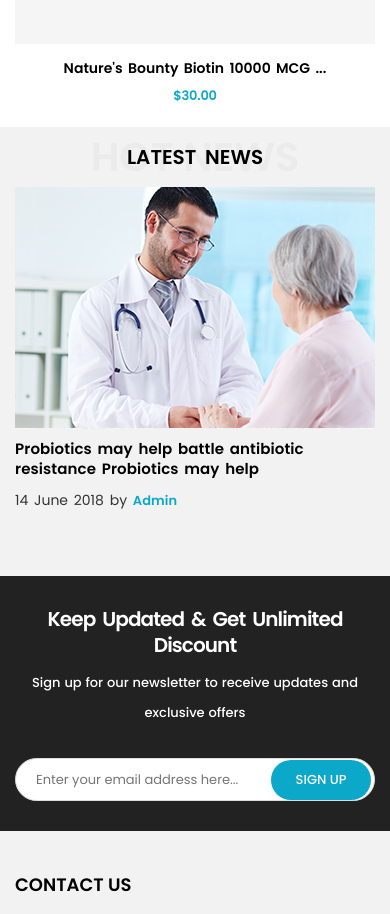
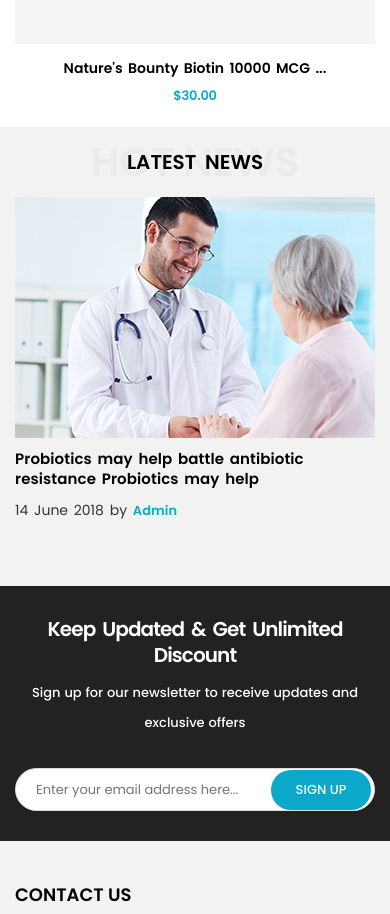
Before and after one commit to DungNo/ProjectFE, a plain HTML site: page index.html in a window 390 px wide. Shown: the part 2360-3274 px from the top of the page. Drawn offline with Linux system fonts and the light colour scheme.

Commit message:
Update 10/06

```diff
--- a/assets/less/_responsive.less
+++ b/assets/less/_responsive.less
@@ -626,7 +626,7 @@
         &__title {
           h2 {
             font-size: 40px;
-            line-height: 60px;
+            line-height: 70px;
             padding: unset;
           }
           h3 {
```
Also changed, not shown: assets/dist/style.css.
